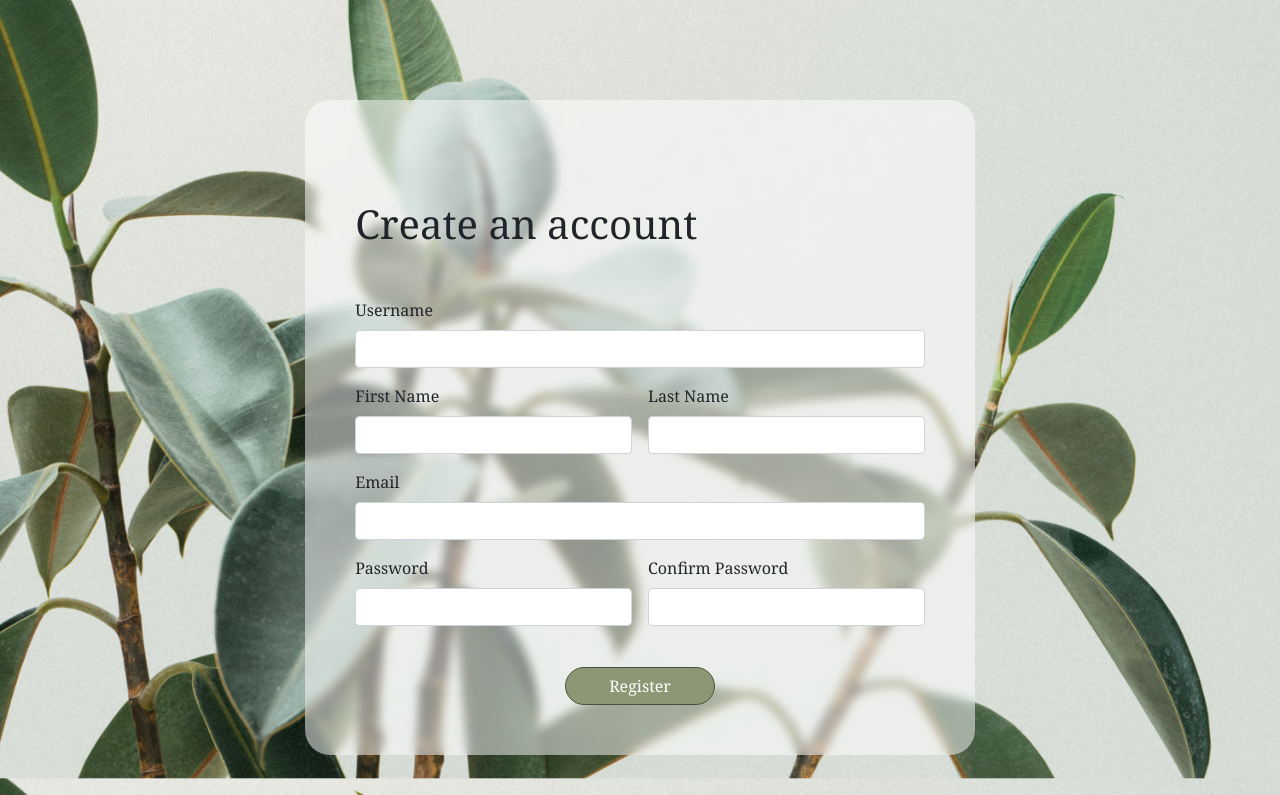
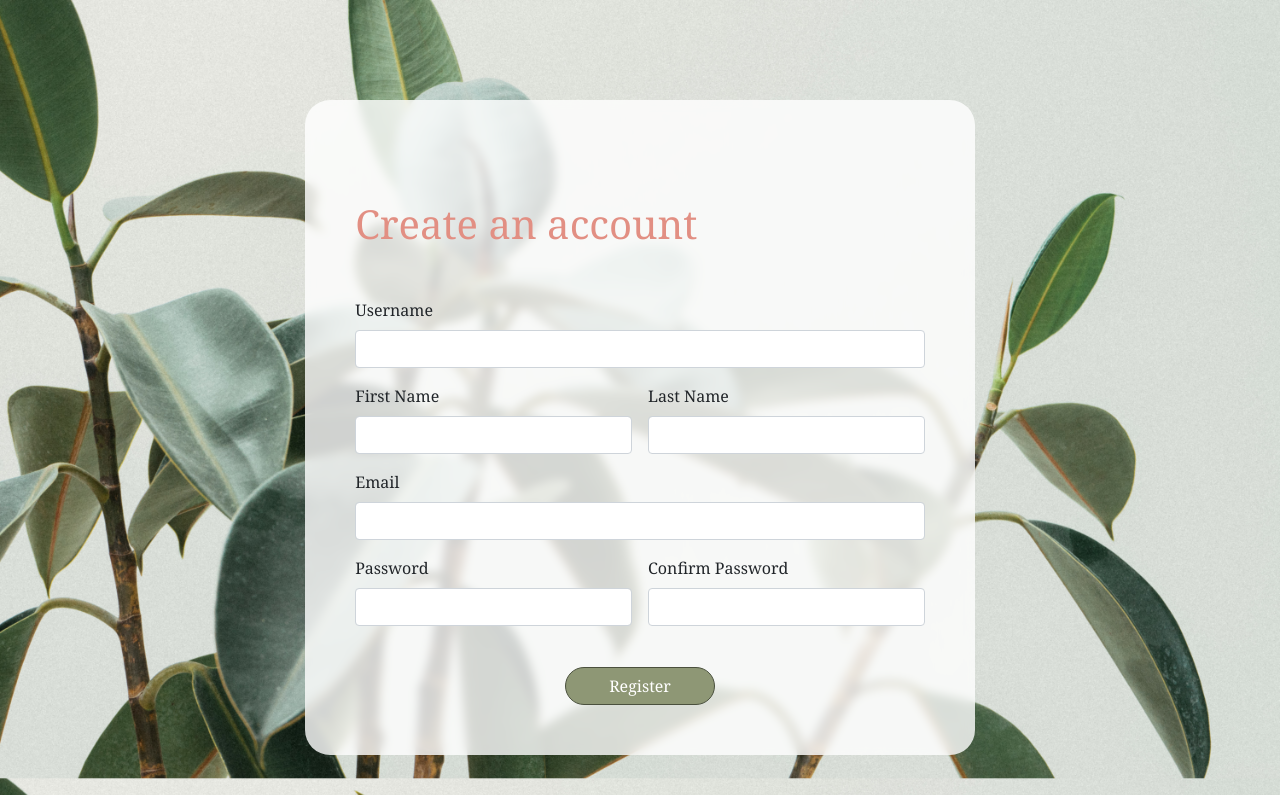
Before and after one commit to sprodi/Plantr, a Django app: page /create in a window 1280 px wide. Shown: the part 75-870 px from the top of the page. Run offline with Django 3.2, Linux system fonts and the light colour scheme; some libraries are stand-ins or nearby versions.

Commit message:
Cleaned up files

```diff
--- a/login_app/static/css/create.css
+++ b/login_app/static/css/create.css
@@ -5,11 +5,14 @@
 }
 
 body {
-   /* border: red 1px solid; */
    width: 100%;
    background: #8e9775;
    background: url("../../static/create.jpeg") no-repeat center center fixed;
    background-size: cover;
+}
+
+h1 {
+   color: #e28f83;
 }
 
 .navbar.navbar-light {
@@ -51,7 +54,7 @@ body {
 }
 
 .forms {
-   background-color: rgb(255, 255, 255, 0.50);
+   background-color: rgb(255, 255, 255, 0.8);
    padding: 50px;
    border-radius: 25px;
    backdrop-filter: blur(5px);
@@ -61,36 +64,3 @@ body {
 #messages p {
    color: rgb(175, 0, 0);
 }
-
-
-
-/* Darkmode Button Styling */
-
-/* .dark-mode {
-   background-color: rgb(46, 46, 46);
-   color: #eee;
- }
-
- .dark_button {
-   margin: 20px 55px;
-   background-color: rgb(82, 82, 82);
-   border: none;
-   border-radius: 25px;
-   width: 35px;
-   height: 35px;
-   float: right;
-   color: rgb(255, 208, 0);
-   overflow: hidden;
-}
-
-.dark-mode .dark_button {
-   margin: 20px 55px;
-   background-color: rgb(255, 208, 0);
-   border: none;
-   border-radius: 25px;
-   width: 35px;
-   height: 35px;
-   float: right;
-   color: rgb(82, 82, 82);
-   overflow: hidden;
-} */
--- a/plantApp/static/css/plantr.css
+++ b/plantApp/static/css/plantr.css
@@ -5,7 +5,6 @@
 }
 
 body {
-   /* border: red 1px solid; */
    width: 100%;
    background: #8e9775;
    background: url("../../../static/plantr.jpeg") no-repeat center center fixed;
@@ -18,7 +17,6 @@ body {
 }
 
 .container-lg.main {
-   /* background-color: rgba(231, 255, 248, 0.336); */
    padding: 50px;
    margin-top: 50px;
    border-radius: 15px;
--- a/plantApp/static/css/profile.css
+++ b/plantApp/static/css/profile.css
@@ -5,7 +5,6 @@
 }
 
 body {
-   /* border: red 1px solid; */
    width: 100%;
    background: #8e9775;
    background: url("../../../static/plantr.jpeg") no-repeat center center fixed;
@@ -13,7 +12,6 @@ body {
 }
 
 .container-lg.main {
-   /* background-color: rgba(231, 255, 248, 0.336); */
    padding: 50px;
    margin-top: 50px;
    border-radius: 15px;
--- a/plantApp/templates/view_plant.html
+++ b/plantApp/templates/view_plant.html
@@ -44,13 +44,13 @@
                   <a href="/plantr/{{ plant.id }}"><img src="../static/default_plant.jpg" class="rounded mx-auto d-block" alt="..."></a>
                {% endif %}
             </div>
-            <div class="col-lg d-flex align-items-center">
+            <div class="col-lg d-flex align-items-center overflow-auto">
                <div class='info'>
                   <h1>{{ plant.plantName }}</h1>
                   <h4>Alt Name: {{ plant.plantAlt }}</h4>
                   <p><b>Care:</b> {{ plant.level }}</p>
                   <p><b>Environment:</b> {{ plant.env }}</p>
-                  <p><b>Instructions:</b> {{ plant.desc }}</p>
+                  <p><b>Instructions:</b> {{ plant.desc|linebreaks }}</p>
                   <p><b>Submitted by:</b> <a href="users/{{ plant.poster.id }}">{{ plant.poster.alias }}</a></p>
                   {% if user in plant.users_fav.all %}
                   <a a href="{{ plant.id }}/unfav" role="button"><i class="fa fa-heart" aria-hidden="true"></i></a><span class='liked'>Liked</span>
```
Also changed, not shown: login_app/static/css/signin.css (+5 -34 lines), login_app/static/css/style.css (+0 -33 lines), login_app/templates/create_acct.html (+0 -34 lines), login_app/templates/index.html (+0 -11 lines), login_app/templates/signin.html (+0 -35 lines), plantApp/static/css/addplant.css (+1 -34 lines), plantApp/static/css/editplant.css (+1 -34 lines), plantApp/static/css/view_plant.css (+2 -9 lines), db.sqlite3.
